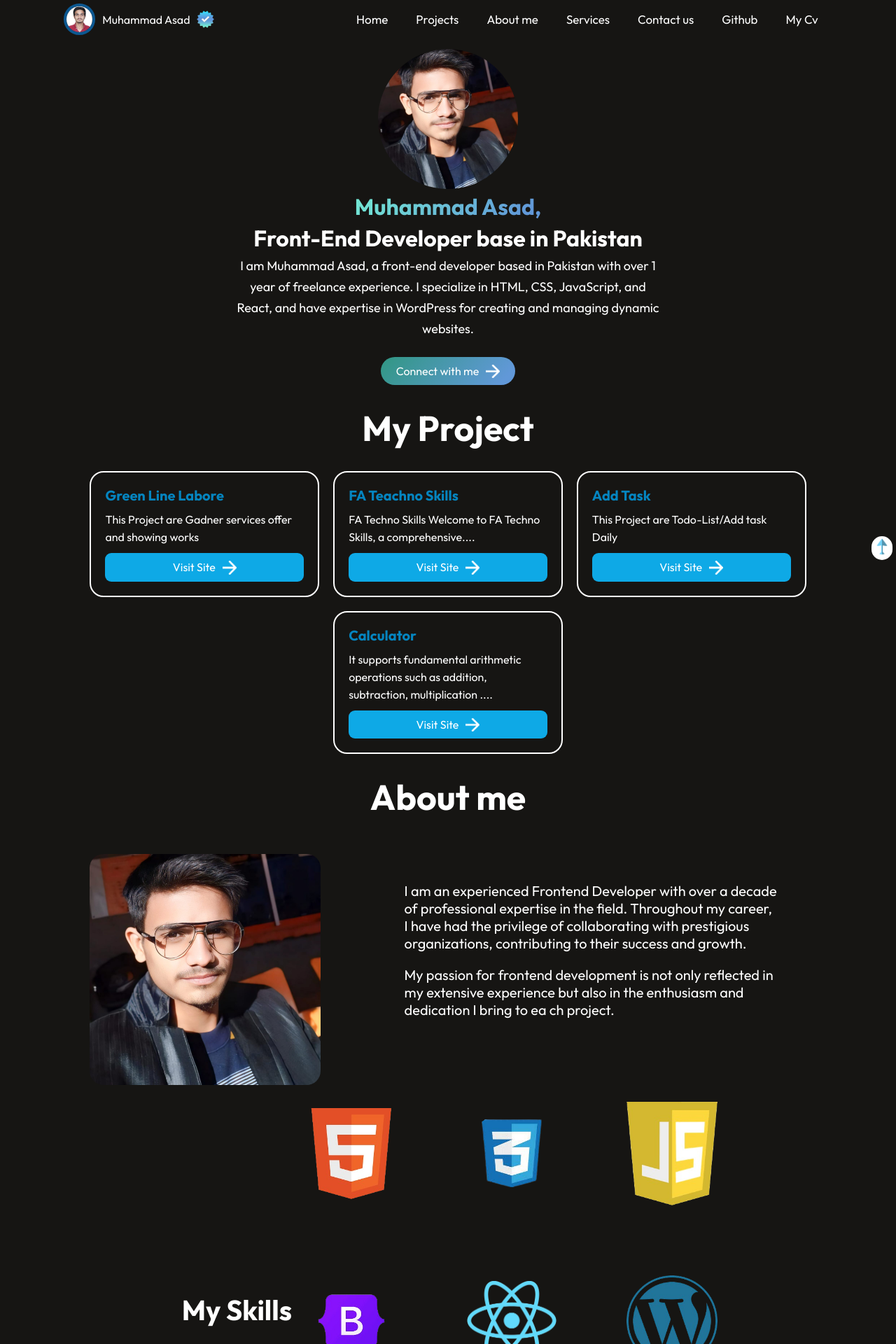
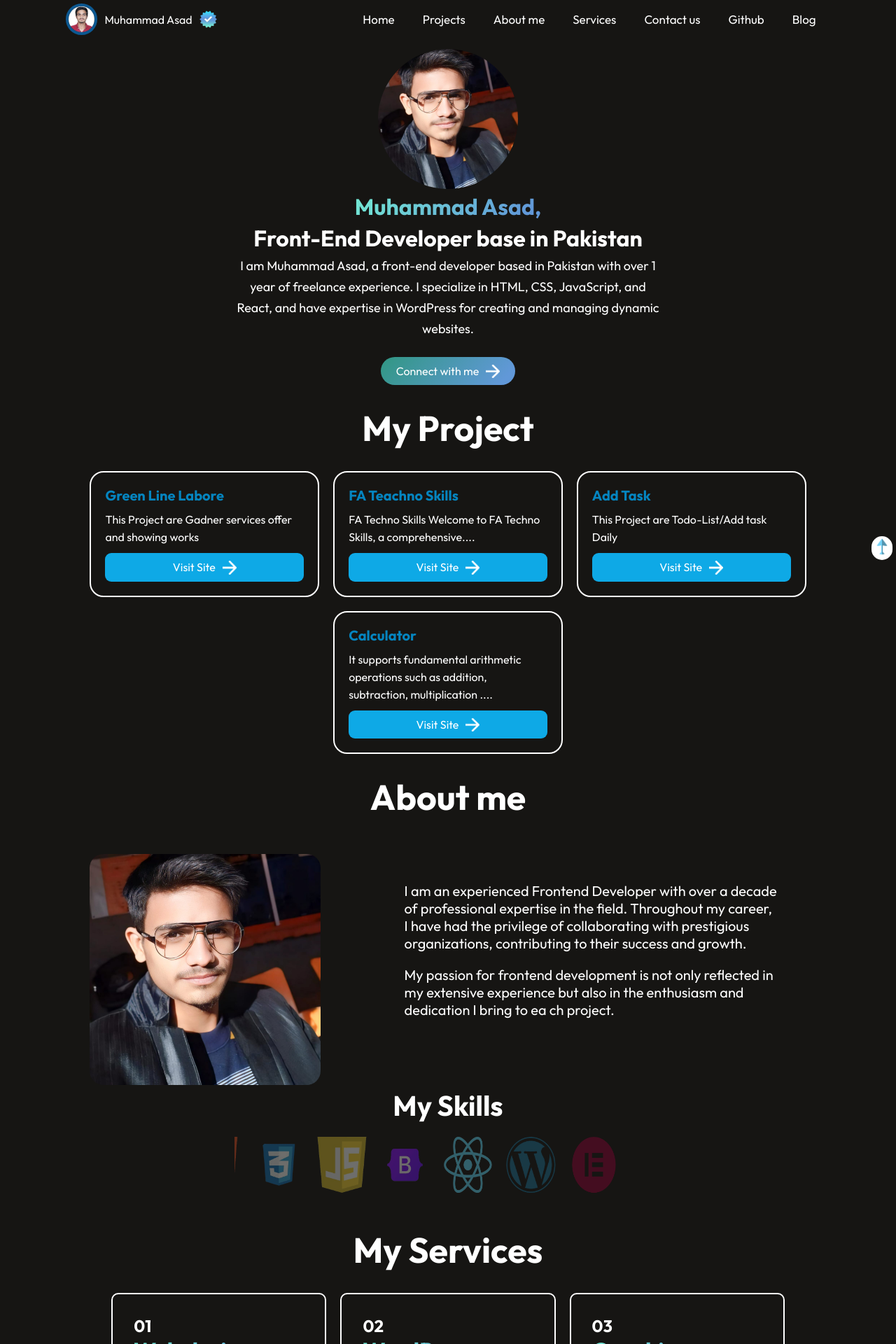
Before and after one commit to asad7coder/asad-portfolio, a React (Vite) app: page / in a window 1280 px wide. Shown: the top 1920 px of the page at 70% size. Built offline with nearby package versions, Linux system fonts and the light colour scheme.

Commit message:
add blog link and about work
my skill  set add anition and layout change

```diff
--- a/src/components/About/About.css
+++ b/src/components/About/About.css
@@ -61,19 +61,18 @@
     background: linear-gradient(264deg, #DF8908 -5.09%, #B415FF 106.28%);
 }
 .about-row2{
-  width: 90%;
+  width:100%;
+  height: auto;
   display: flex;
   align-items: center;
   justify-content: center;
+  flex-direction: column;
 }
 .box-about{
   margin: 20px;
-  display: grid;
-  max-width: 50%;
-  grid-template-columns:28% 28% 28%;
-  align-items: center;
-  gap: 100px;
-
+  display: flex;
+  overflow: hidden;
+  gap: 20px;
 }
 
 .about-row2 h2{
@@ -81,10 +80,26 @@
   color:  white;
 
 }
-.box-about img{
-  width: 130px;
-  transition: .3s;
+.box-about img {
+  width: 70px;
+  animation: slideInOut 5s linear infinite;
 }
+
+@keyframes slideInOut {
+  0% {
+    opacity: 0;
+    transform: translateX(-100px); /* Starts off-screen on the left */
+  }
+  50% {
+    opacity: 1;
+    transform: translateX(0); /* Moves to the center and is fully visible */
+  }
+  100% {
+    opacity: 0;
+    transform: translateX(100px); /* Moves off-screen to the right */
+  }
+}
+
 .box-about img:hover{
   transform: scale(2.05);
 
--- a/src/components/NavBar/NavBar.jsx
+++ b/src/components/NavBar/NavBar.jsx
@@ -70,11 +70,11 @@ const NavBar = () => {
         </li>
         <li>
           <a
-            href="https://drive.google.com/file/d/1z5XIAcsbYt2VcQ1xFBb2GTpx8-Lxyumk/view?usp=sharing"
+            href="https://blog-seven-murex-83.vercel.app"
             target="_blank"
             className="a-tag-h"
           >
-            My Cv
+            Blog
           </a>
         </li>
       </ul>
```
